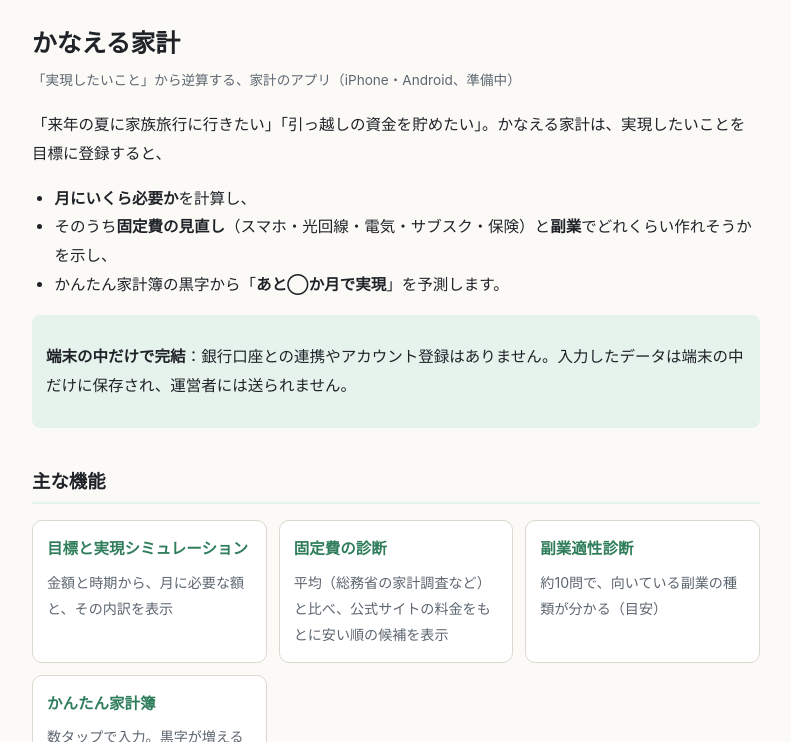
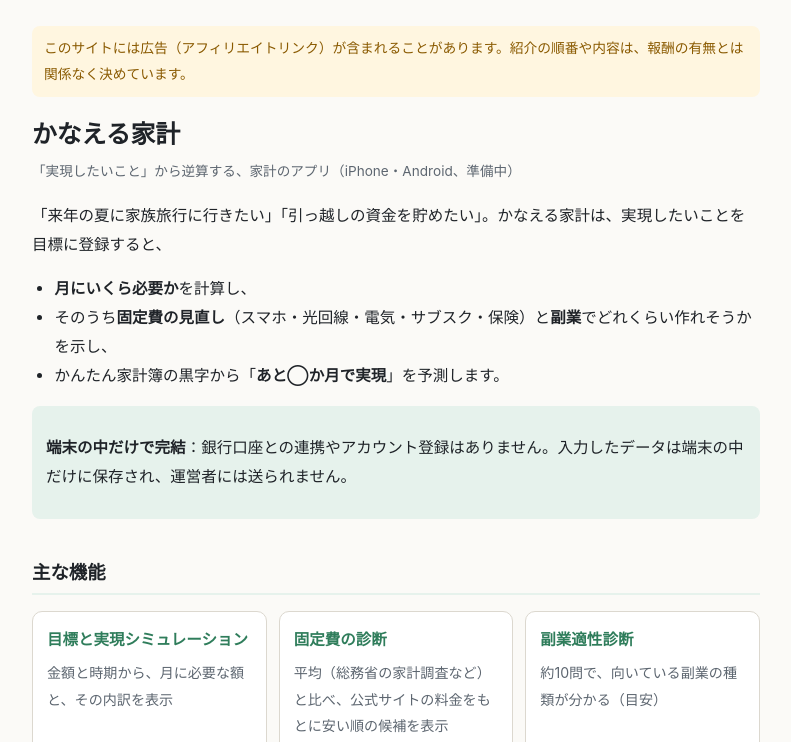
Before and after one commit to shouhei1986-source/kanaeru-kakei-site, a plain HTML site: page index.html in a window 1280 px wide. Shown: the part 58-800 px from the top of the page, without its empty margins (244-1035 px from the left). Drawn offline with Linux system fonts and the light colour scheme.

Commit message:
トップにPR表示を追加
Co-Authored-By: Claude Opus 5.5 <noreply@anthropic.com>

```diff
--- a/index.html
+++ b/index.html
@@ -14,6 +14,7 @@
 </div></header>
 <main>
 
+<p class="pr">このサイトには広告（アフィリエイトリンク）が含まれることがあります。紹介の順番や内容は、報酬の有無とは関係なく決めています。</p>
 <h1>かなえる家計</h1>
 <p class="meta">「実現したいこと」から逆算する、家計のアプリ（iPhone・Android、準備中）</p>
 <p>「来年の夏に家族旅行に行きたい」「引っ越しの資金を貯めたい」。かなえる家計は、実現したいことを目標に登録すると、</p>
```
